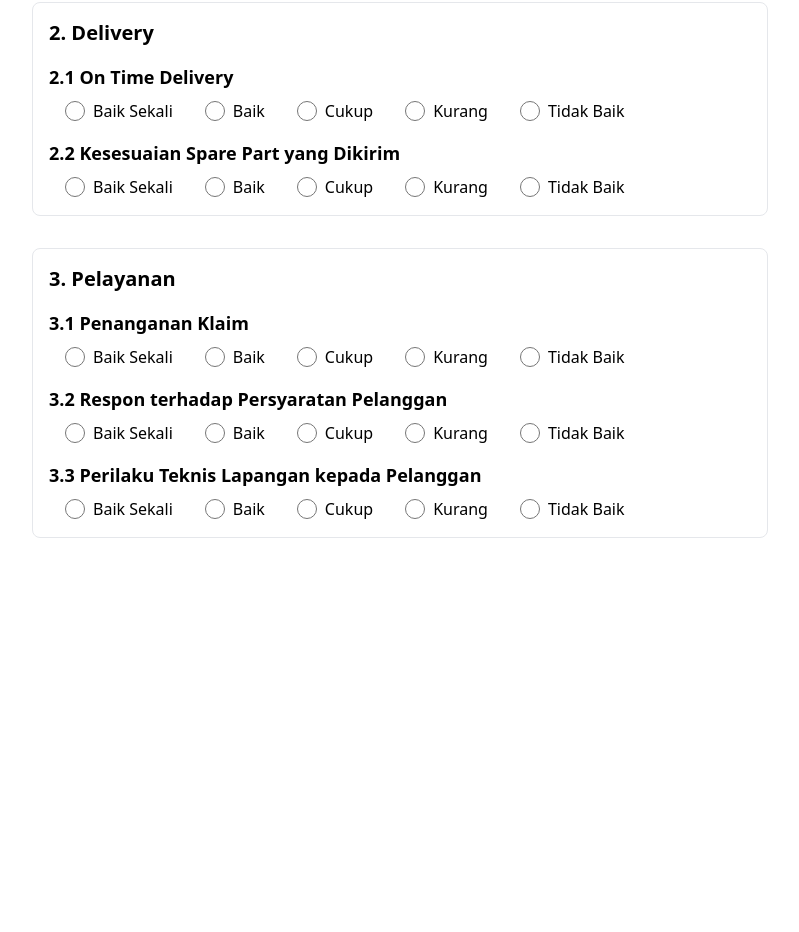
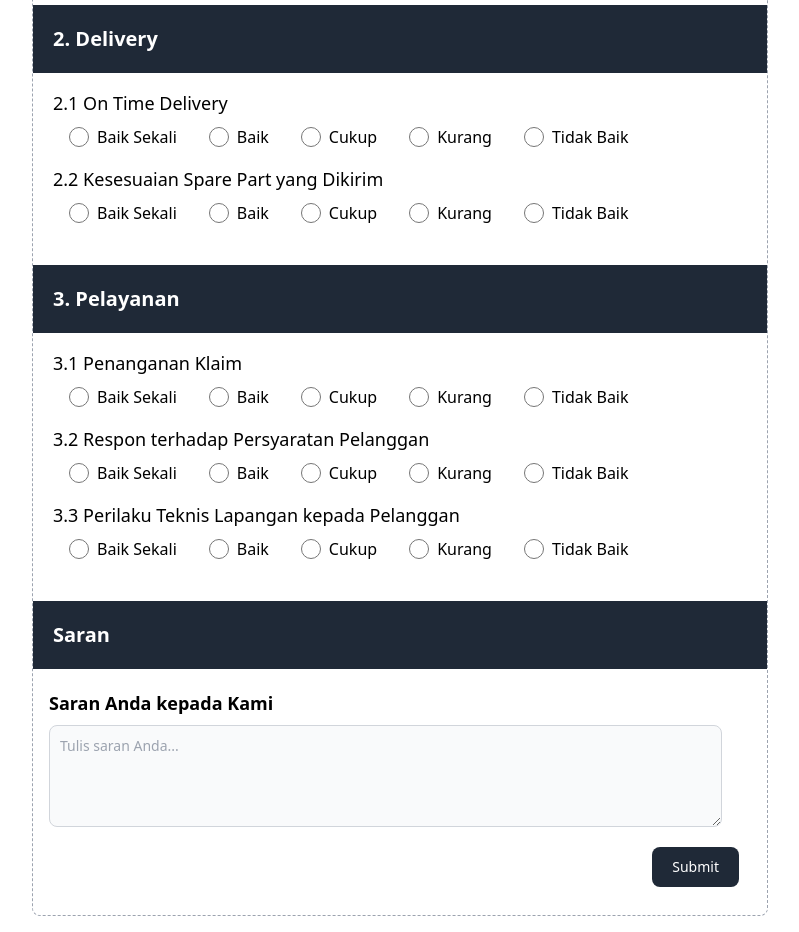
Before and after one commit to SultanDaffaN/smart-sales, a Next.js app: page /formulir/kuesioner in a window 1280 px wide. Shown: the part 460-1392 px from the top of the page, without its empty margins (240-1039 px from the left). Before the commit the page ends 1046 px from the top, so only its background shows below. Built offline with nearby package versions, Linux system fonts and the light colour scheme.

Commit message:
complete formulir kuesioner

```diff
--- a/app/formulir/kuesioner/QuetionOptions.tsx
+++ b/app/formulir/kuesioner/QuetionOptions.tsx
@@ -11,7 +11,7 @@ const QuestionWithOptions: React.FC<QuestionWithOptionsProps> = ({
 }) => {
   return (
     <div>
-      <h3 className="text-lg font-semibold text-black">{question}</h3>
+      <h3 className="text-lg text-black">{question}</h3>
       <div className="space-x-4 mt-2 flex flex-col space-y-3 md:space-y-0 md:flex-row md:space-x-8">
         {options.map((option, index) => (
           <label key={index} className="inline-flex items-center ml-4">
--- a/app/formulir/kuesioner/page.tsx
+++ b/app/formulir/kuesioner/page.tsx
@@ -13,18 +13,20 @@ export default function FormKuesioner() {
           delivery dan pelayanan kami, serta informasi-informasi lain yang dapat
           kami jadikan masukan guna lebih memperbaiki kinerja kami.
         </p>
-        <div className="p-4 border border-gray-200 rounded-lg dark:border-gray-700 my-8">
-          <h2 className="text-xl font-semibold text-black mb-4">1. Produk</h2>
-          <div className="space-y-4">
+        <div className="border p-0 border-dashed rounded-lg border-gray-400 mt-5">
+          <h2 className="rounded-t-lg text-xl font-semibold text-white mb-4 bg-gray-800 p-5 ">
+            1. Produk
+          </h2>
+          <div className="space-y-4 px-5">
             <QuestionWithOptions
               question="1.1 Mutu Produk"
               options={["Baik Sekali", "Baik", "Cukup", "Kurang", "Tidak Baik"]}
             />
           </div>
-        </div>
-        <div className="p-4 border border-gray-200 rounded-lg dark:border-gray-700 my-8">
-          <h2 className="text-xl font-semibold text-black mb-4">2. Delivery</h2>
-          <div className="space-y-4">
+          <h2 className="text-xl font-semibold text-white mb-4 bg-gray-800 p-5 mt-10">
+            2. Delivery
+          </h2>
+          <div className="space-y-4  px-5">
             <QuestionWithOptions
               question="2.1 On Time Delivery"
               options={["Baik Sekali", "Baik", "Cukup", "Kurang", "Tidak Baik"]}
@@ -34,12 +36,10 @@ export default function FormKuesioner() {
               options={["Baik Sekali", "Baik", "Cukup", "Kurang", "Tidak Baik"]}
             />
           </div>
-        </div>
-        <div className="p-4 border border-gray-200 rounded-lg dark:border-gray-700 my-8">
-          <h2 className="text-xl font-semibold text-black mb-4">
+          <h2 className="text-xl font-semibold text-white mb-4 bg-gray-800 p-5 mt-10">
             3. Pelayanan
           </h2>
-          <div className="space-y-4">
+          <div className="space-y-4 px-5">
             <QuestionWithOptions
               question="3.1 Penanganan Klaim"
               options={["Baik Sekali", "Baik", "Cukup", "Kurang", "Tidak Baik"]}
@@ -53,6 +53,30 @@ export default function FormKuesioner() {
               options={["Baik Sekali", "Baik", "Cukup", "Kurang", "Tidak Baik"]}
             />
           </div>
+
+          <div className="">
+            <h2 className="text-xl font-semibold text-white mb-4 bg-gray-800 p-5 mt-10">
+              Saran
+            </h2>
+            <h2 className="text-lg font-semibold text-black mt-5  mb-2 ml-4">
+              Saran Anda kepada Kami
+            </h2>
+            <textarea
+              id="message"
+              rows={4}
+              className="block ml-4 p-2.5 w-10/12 md:w-11/12 text-sm text-gray-900 bg-gray-50 rounded-lg border border-gray-300 focus:ring-blue-500 focus:border-blue-500"
+              placeholder="Tulis saran Anda..."
+            ></textarea>
+
+            <div className="text-end p-5">
+              <button
+                type="button"
+                className="text-white text-end bg-gray-800 hover:bg-gray-900 focus:ring-4 focus:ring-blue-300 font-medium rounded-lg text-sm px-5 py-2.5 me-2 mb-2 focus:outline-none"
+              >
+                Submit
+              </button>
+            </div>
+          </div>
         </div>
       </div>
     </>
```
